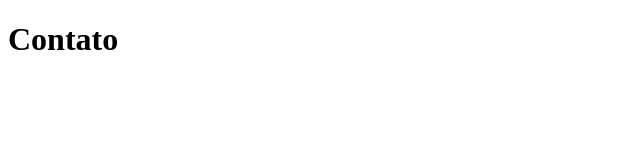
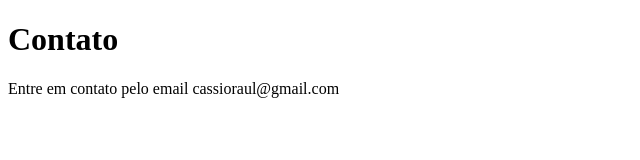
Before and after one commit to CassioRaul/sistema-de-cadastro, a plain HTML site: page contato.html in a window 1280 px wide. Shown: the whole page, without its empty margins (0-640 px from the left). Drawn offline with Linux system fonts and the light colour scheme.

Commit message:
Atualizando contato

```diff
--- a/contato.html
+++ b/contato.html
@@ -8,6 +8,6 @@
 </head>
 <body>
     <h1>Contato</h1>
-
+    <p>Entre em contato pelo email cassioraul@gmail.com</p>
 </body>
 </html>
```
